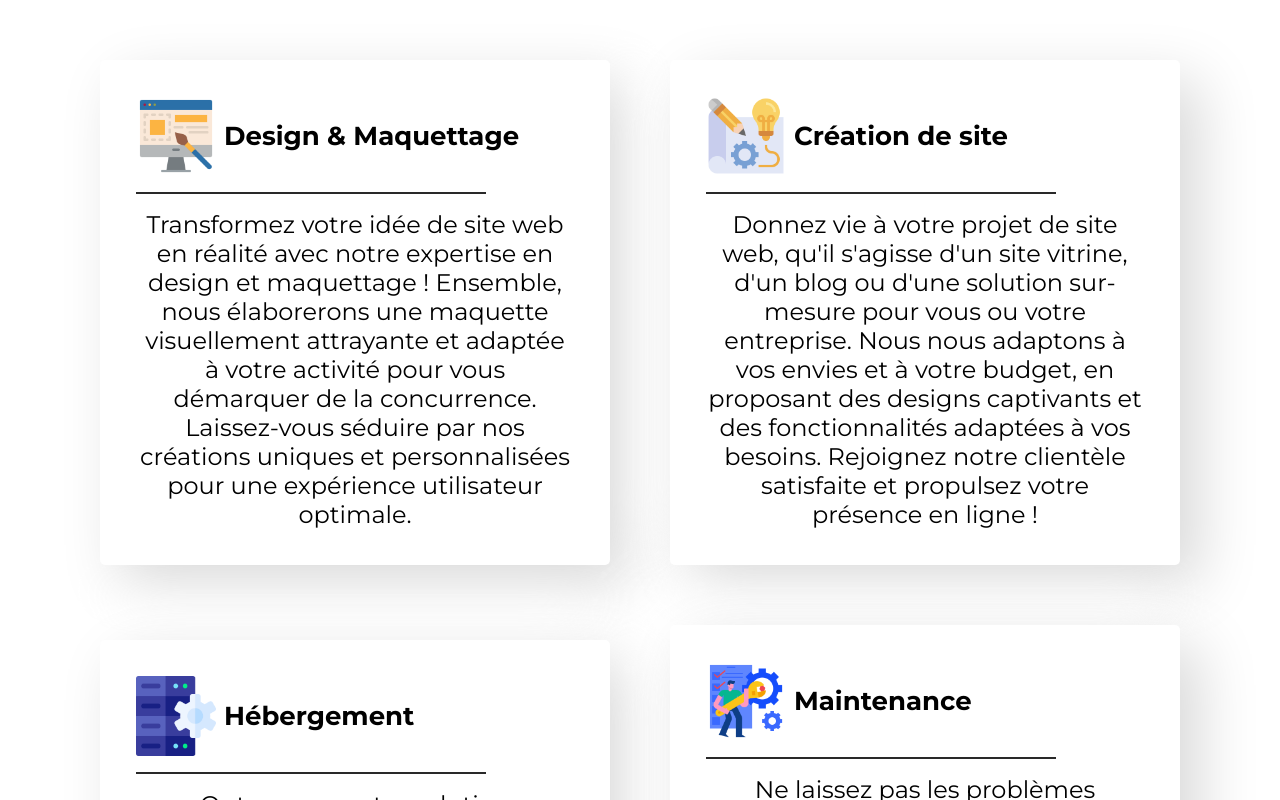
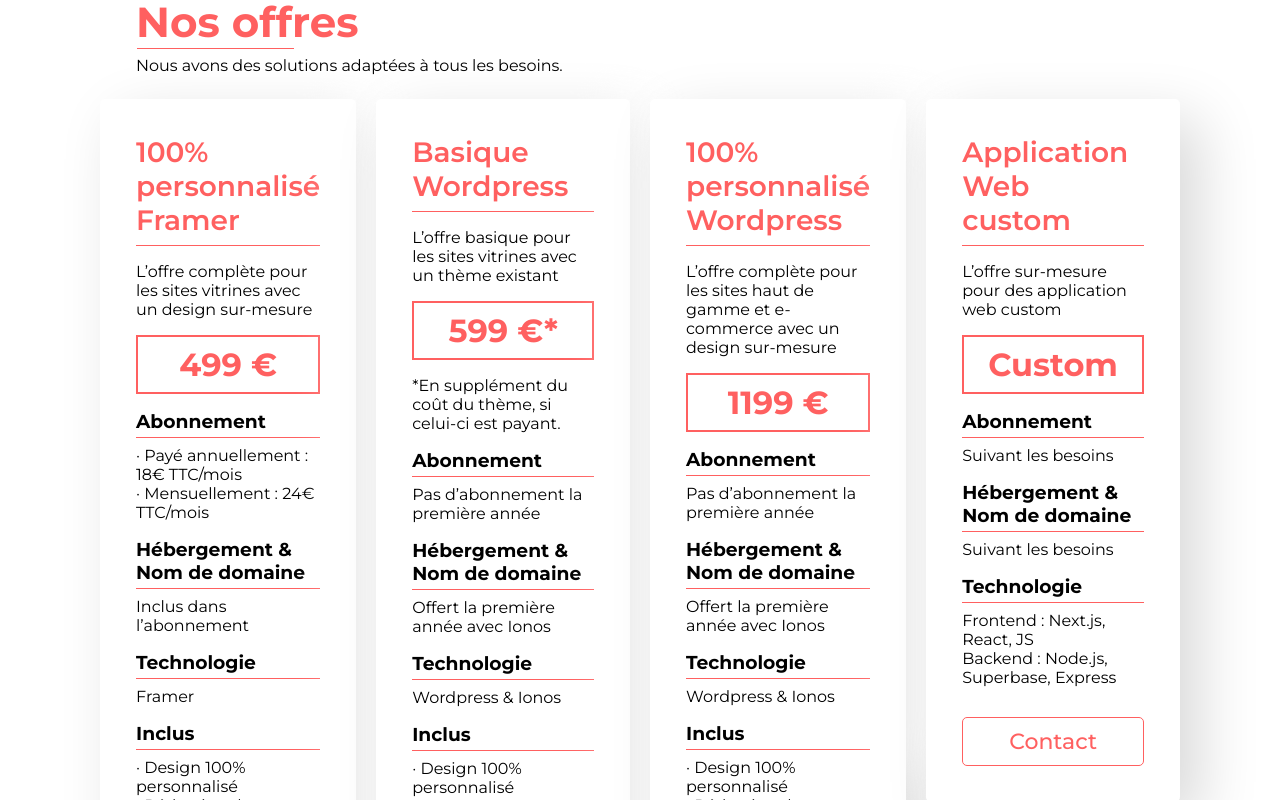
Before and after one commit to jeanchok/webagence, a Next.js app: page /offres in a window 1280 px wide. Shown: the part 720-1520 px from the top of the page. Built offline with nearby package versions, Linux system fonts and the light colour scheme.

Commit message:
add priceplan

```diff
--- /dev/null
+++ b/components/PricePlan.js
@@ -0,0 +1,89 @@
+import React from 'react';
+import Link from "next/link";
+
+
+const PricePlan = ({ pricePlan }) => {
+    return (
+        <div className='pricePlanCard'>
+            <div className='pricePlanCard__tilte'>
+                {pricePlan.title}
+            </div>
+            <div className='pricePlanCard__desc'>
+                {pricePlan.description}
+            </div>
+            <div className='pricePlanCard__priceContainer'>
+                <p className='ricePlanCard__priceContainer--price'>
+                    {pricePlan.price}
+                </p>
+            </div>
+            {
+                (pricePlan.title === `Basique Wordpress`) ?
+                    <p> {pricePlan.ps}</p>
+                    :
+                    null
+            }
+            <div className='pricePlanCard__sub'>
+                <h3>Abonnement</h3>
+                <div className='pricePlanCard__sub--text'>
+                    {
+                        (pricePlan.title === `100% personnalisé Framer`) ?
+
+                            pricePlan.subsription.map((subsription, index) => (
+                                <p>{subsription}</p>
+                            ))
+                            :
+                            <p> {pricePlan.subsription}</p>
+                    }
+
+
+                </div>
+            </div>
+            <div className='pricePlanCard__host'>
+                <h3>Hébergement & Nom de domaine</h3>
+                <div className='pricePlanCard__host--text'>
+                    {pricePlan.hosting}
+                </div>
+            </div>
+
+            {
+                (pricePlan.title === `Application Web custom`) ?
+                    <>
+                        <div className='pricePlanCard__tech'>
+                            <h3>Technologie</h3>
+                            <div className='pricePlanCard__tech--text'>
+                                {
+                                    pricePlan.techno.map((techno, index) => (
+                                        <p>{techno}</p>
+                                    ))
+                                }
+                            </div>
+                        </div>
+                        <Link href="/contact" className='ContactUs__Container--text-link buttonFront'>Contact</Link>
+                    </>
+                    :
+                    <>
+                        <div className='pricePlanCard__tech'>
+                            <h3>Technologie</h3>
+                            <div className='pricePlanCard__tech--text'>
+                                {pricePlan.techno}
+                            </div>
+                        </div>
+                        <div className='pricePlanCard__include'>
+                            <h3>Inclus</h3>
+                            <div className='pricePlanCard__include--text'>
+                                {
+                                    pricePlan.include.map((include, index) => (
+                                        <p>{include}</p>
+                                    ))
+                                }
+                            </div>
+                        </div>
+                    </>
+            }
+
+        </div>
+
+    );
+};
+
+export default PricePlan;
--- a/pages/offres.js
+++ b/pages/offres.js
@@ -5,6 +5,7 @@
 import Offers from '../components/Offers';
 import Image from 'next/image'
 import Meta from '../components/Meta'
+import PricePlan from '../components/PricePlan';
 
 const offers = () => {
 
@@ -37,6 +38,46 @@
 
     ]
 
+    const pricePlan = [
+        {
+            price: '499 €',
+            title: `100% personnalisé Framer`,
+            description: `L’offre complète pour les sites vitrines avec un design sur-mesure`,
+            subsription: [`· Payé annuellement : 18€ TTC/mois`, `· Mensuellement : 24€ TTC/mois`],
+            hosting: `Inclus dans l’abonnement`,
+            techno: `Framer`,
+            include: [`· Design 100% personnalisé`, `· Rédaction des textes`, `· 1 Collection de Contenu Gérable`, `· Création de site web`, `· Mise en ligne de site web`],
+        },
+        {
+            price: '599 €*',
+            title: `Basique Wordpress`,
+            ps: `*En supplément du coût du thème, si celui-ci est payant.`,
+            description: `L’offre basique pour les sites vitrines avec un thème existant`,
+            subsription: `Pas d’abonnement la première année`,
+            hosting: `Offert la première année avec Ionos`,
+            techno: `Wordpress & Ionos`,
+            include: [`· Design 100% personnalisé`, `· Rédaction des textes`, `· 1 Collection de Contenu Gérable`, `· Création de site web`, `· Mise en ligne de site web`],
+        },
+        {
+            price: '1199 €',
+            title: `100% personnalisé Wordpress`,
+            description: `L’offre complète pour les sites haut de gamme et e-commerce avec un design sur-mesure`,
+            subsription: `Pas d’abonnement la première année`,
+            hosting: `Offert la première année avec Ionos`,
+            techno: `Wordpress & Ionos`,
+            include: [`· Design 100% personnalisé`, `· Rédaction des textes`, `· 1 Collection de Contenu Gérable`, `· Création de site web`, `· Mise en ligne de site web`],
+        },
+        {
+            price: 'Custom',
+            title: `Application Web custom`,
+            description: `L’offre sur-mesure pour des application web custom`,
+            subsription: `Suivant les besoins`,
+            hosting: `Suivant les besoins`,
+            techno: [`Frontend : Next.js, React, JS`, `Backend : Node.js, Superbase, Express`],
+            include: ``,
+        },
+    ]
+
 
     return (
         <div>
@@ -58,13 +99,35 @@
                     </div>
                 </div>
                 <p>Toute votre transition digitale, au même endroit.</p>
-            </section >
-            <section className='offresSection'>
-                {
-                    offers.map((offer, index) => (
-                        <Offers key={index} offer={offer} />
-                    ))
-                }
+            </section>
+            <section className='pricePlanSection'>
+                <div className='pricePlanSection__title'>
+                    <h2>Nos offres</h2>
+                    <p>Nous avons des solutions adaptées à tous les besoins.</p>
+                </div>
+
+                <div className='pricePlan'>
+                    {
+                        pricePlan.map((pricePlan, index) => (
+                            <PricePlan key={index} pricePlan={pricePlan} />
+                        ))
+                    }
+                </div>
+
+            </section>
+            <section className=''>
+
+                <div className='pricePlanSection__title'>
+                    <h2>Nos Compétences</h2>
+                    <p>Nous avons des solutions adaptées à tous les besoins.</p>
+                </div>
+                <div className='offresSection'>
+                    {
+                        offers.map((offer, index) => (
+                            <Offers key={index} offer={offer} />
+                        ))
+                    }
+                </div>
             </section>
             <ScrollButton />
             <ContactUs />
--- a/styles/components/_ContactUs.scss
+++ b/styles/components/_ContactUs.scss
@@ -1,5 +1,5 @@
 .ContactUs__Container {
-    height: 170px;
+    height: 238px;
     //background: $pink;
     //background: linear-gradient(90.04deg, #FF6060 0.03%, #FFB5B5 72.18%, rgba(255, 255, 255, 0) 99.69%);
     background-color: #330000;
--- /dev/null
+++ b/styles/components/_PricePlan.scss
@@ -0,0 +1,120 @@
+.pricePlanSection__title {
+    margin-top: 36px;
+    margin-left: 36px;
+    z-index: 100;
+    position: relative;
+    padding-bottom: 24px;
+
+    h2 {
+        color: $pink;
+        font-size: 42px;
+        padding-bottom: 8px;
+    }
+
+
+    h2:after {
+        position: absolute;
+        content: "";
+        height: 1px;
+        background-color: $pink;
+        width: 15%;
+        margin-left: 15px;
+        top: 52px;
+        left: -14px;
+    }
+}
+
+.pricePlan {
+    display: flex;
+    flex-direction: row;
+    gap: 20px;
+    width: 100%;
+    justify-content: space-between;
+
+    @media screen and (max-width:1120px) {
+        justify-content: center;
+        flex-wrap: wrap;
+    }
+
+    &Card {
+        display: flex;
+        flex-direction: column;
+        width: 25%;
+        height: 100%;
+        justify-content: center;
+        gap: 16px;
+
+        border-radius: 5px;
+        padding: 36px;
+        position: relative;
+
+        border-radius: 5px;
+        background: #ffffff;
+        box-shadow: 20px 20px 60px #d9d9d9,
+            -20px -20px 60px #ffffff;
+
+        &__tilte {
+            color: $pink;
+            font-size: 28px;
+            padding-bottom: 8px;
+            font-weight: 600;
+            border-bottom: 1px solid $pink;
+            padding-bottom: 8px;
+        }
+
+        &__priceContainer {
+            border: solid 2px $pink;
+            display: flex;
+            justify-content: center;
+            align-items: center;
+            padding: 8px;
+
+            p {
+                color: $pink;
+                font-size: 32px;
+                font-weight: 700;
+            }
+        }
+
+        @include tablette-only {
+            width: 90%;
+        }
+
+        @include mobile() {
+            width: 90%;
+        }
+
+        @include mobileS {
+            width: 90%;
+        }
+
+        h3 {
+            border-bottom: 1px solid $pink;
+            padding-bottom: 4px;
+            margin-bottom: 8px;
+        }
+
+        a {
+            margin-top: 14px;
+            background: #FFFFFF;
+            border-radius: 5px;
+            font-weight: 500;
+            font-size: 22px;
+            text-align: center;
+            text-decoration: none;
+            color: $pink;
+            padding: 10px 20px;
+            transition: 0.5s;
+            cursor: pointer;
+            border: $pink solid 1px;
+
+            &:hover {
+                background: $pink;
+                color: white;
+                transition: 0.5s;
+                border: #ffffff solid 1px;
+            }
+        }
+
+    }
+}
--- a/styles/index.scss
+++ b/styles/index.scss
@@ -7,6 +7,7 @@
 @import "./components/_ContactUs";
 @import "./components/_Animation";
 @import "./components/_Projets";
+@import "./components/_PricePlan";
 @import "./pages/contact";
 @import "./pages/projets";
 @import "./pages/agence";
--- a/styles/pages/_offres.scss
+++ b/styles/pages/_offres.scss
@@ -1,5 +1,4 @@
 .offresSection {
-    margin-top: 100px;
     margin-bottom: 100px;
     justify-content: center;
     align-items: center;
```
